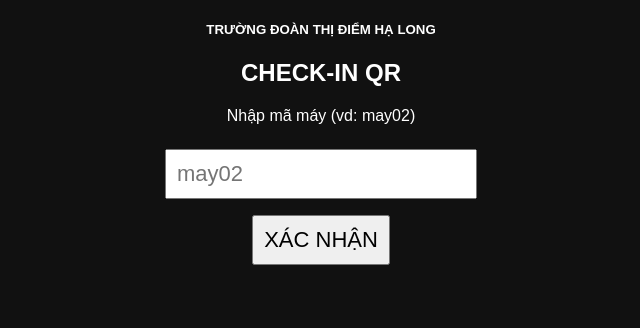
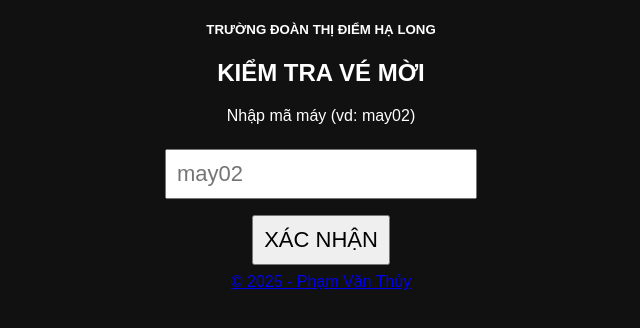
Before and after one commit to hamvantai/dtd, a plain HTML site: page index.html in a window 1280 px wide. Shown: the whole page, without its empty margins (319-959 px from the left). Drawn offline with Linux system fonts and the light colour scheme.

```diff
--- a/index.html
+++ b/index.html
@@ -46,7 +46,7 @@ input, button {
 
 <body class="neutral">
 <h5>TRƯỜNG ĐOÀN THỊ ĐIỂM HẠ LONG</h5>
-<h2>CHECK-IN QR</h2>
+<h2>KIỂM TRA VÉ MỜI</h2>
 
 <div id="setup">
   <p>Nhập mã máy (vd: may02)</p>
@@ -68,7 +68,7 @@ input, button {
 <script>
 const VALID_KEY = "DTD-15NAM";
 const RESET_PASSWORD = "DTD15"; // <<< ĐỔI MẬT KHẨU TẠI ĐÂY
-const SCRIPT_URL = "https://script.google.com/macros/s/AKfycbzIZwoMvg-7r6_OPNlyqdhMvnVsxmOdeeBkXSGv22tQWKAfoUGIpIiIKNc8WO_TV5UaOg/exec";
+const SCRIPT_URL = "https://script.google.com/macros/s/AKfycbxElDCRLb8D0KYuNOND9Wah2R1RkBBXGMVhOktStUaGC-JY86curkla_4v02_ijK_7ZmQ/exec";
 
 let machine = localStorage.getItem("machine");
 let count = Number(localStorage.getItem("count") || 0);
@@ -156,6 +156,8 @@ function resetCount() {
   fetch(url).catch(()=>{});
 }
 </script>
-
 </body>
+<footer class="footer">
+	<a href="https://phamvanthuy.com" target="_blank">© 2025 - Phạm Văn Thủy</a>
+</footer>
 </html>
```
